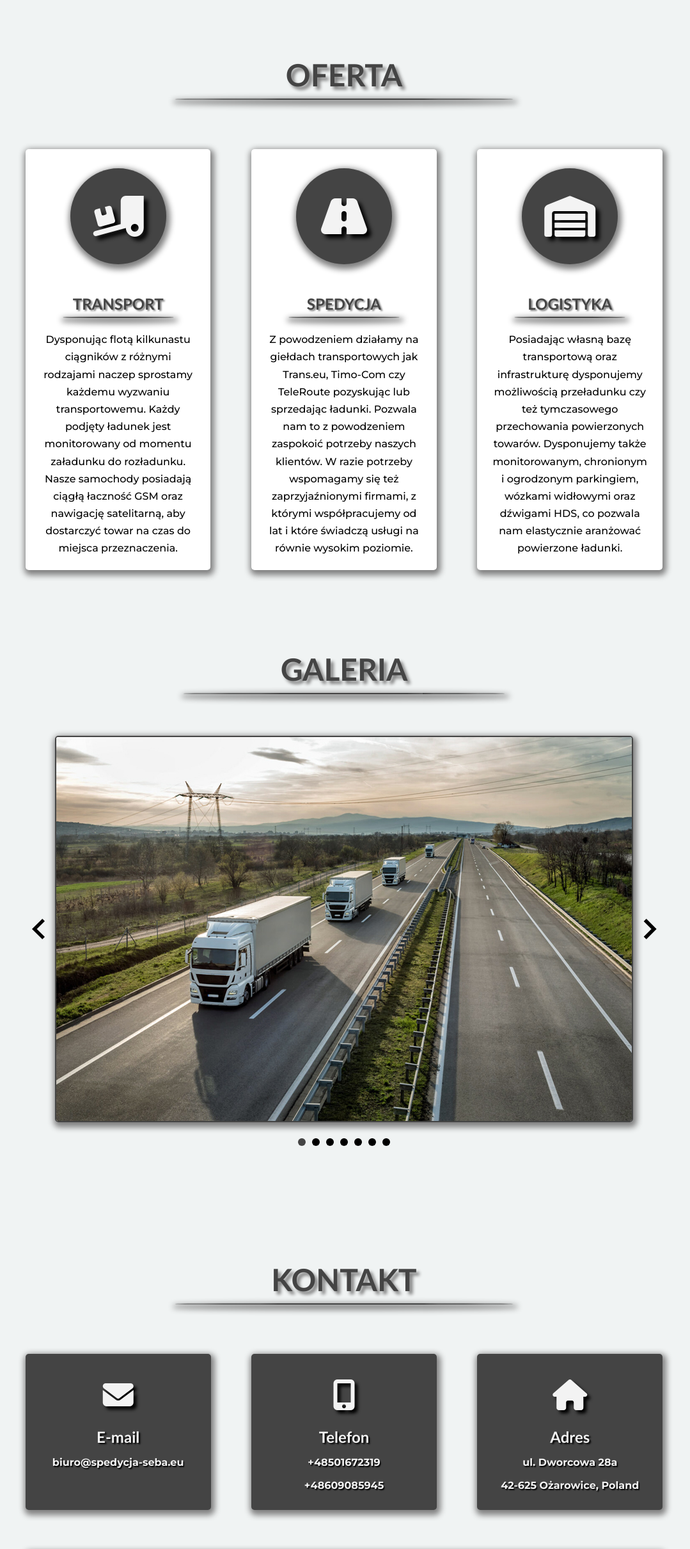
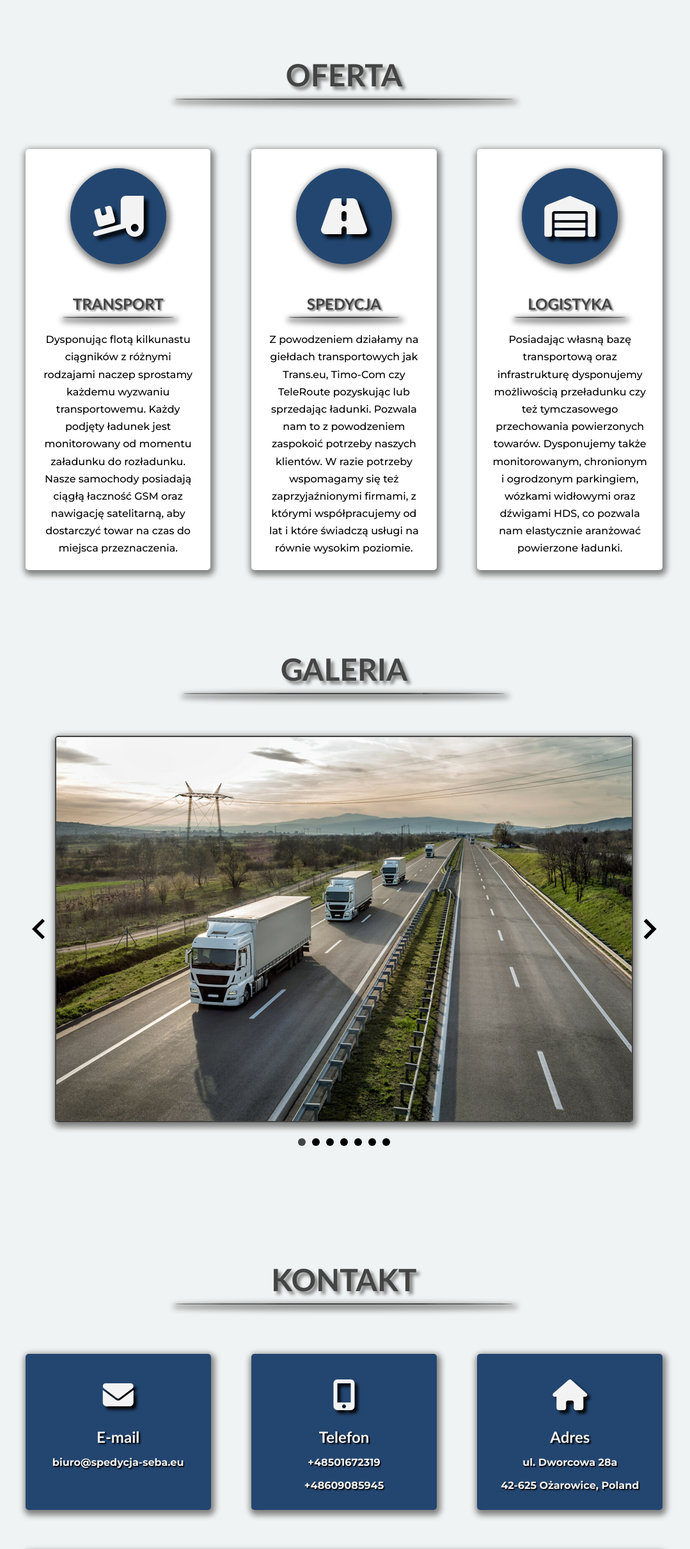
Before and after one commit to imediasystem/Transport, a plain HTML site: page index.html in a window 1280 px wide. Shown: the part 1744-4165 px from the top of the page at 64% size, without its empty margins (102-1181 px from the left). Drawn offline with Linux system fonts and the light colour scheme.

Commit message:
Color changing

```diff
--- a/style.css
+++ b/style.css
@@ -366,7 +366,7 @@ img {
     height: 150px;
     line-height: 150px;
     margin: 30px;
-    background: #444444;
+    background: #234670;
     border-radius: 50%;
     box-shadow: 2px 4px 10px 4px grey;
     color: #f3f3f3;
@@ -374,7 +374,7 @@ img {
 }
 
 .feature i:hover {
-    background-color: #000000;
+    background-color: #444444;
     animation: roll 2s infinite;
 }
 
@@ -488,7 +488,7 @@ img {
     text-align: center;
     text-shadow: 0.1em 0.1em 0.1em black;
     color: #f3f3f3;
-    background: #444444;
+    background: #234670;
     border-radius: 5px;
     box-shadow: 2px 4px 10px 4px grey;
     margin: 3%;
@@ -496,7 +496,7 @@ img {
 }
 
 .contact:hover {
-    background-color: #000000;
+    background-color: #444444;
     transition: all 0.5s;
 }
 
```
